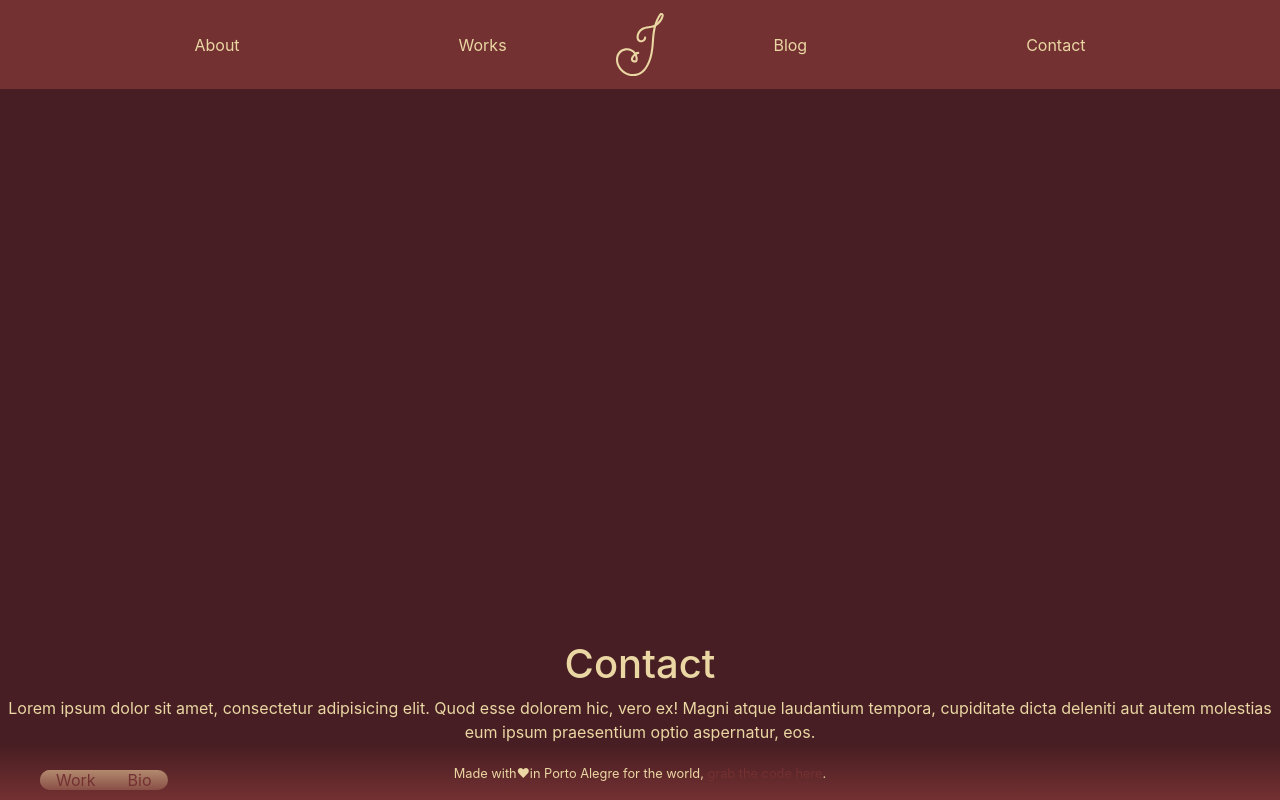
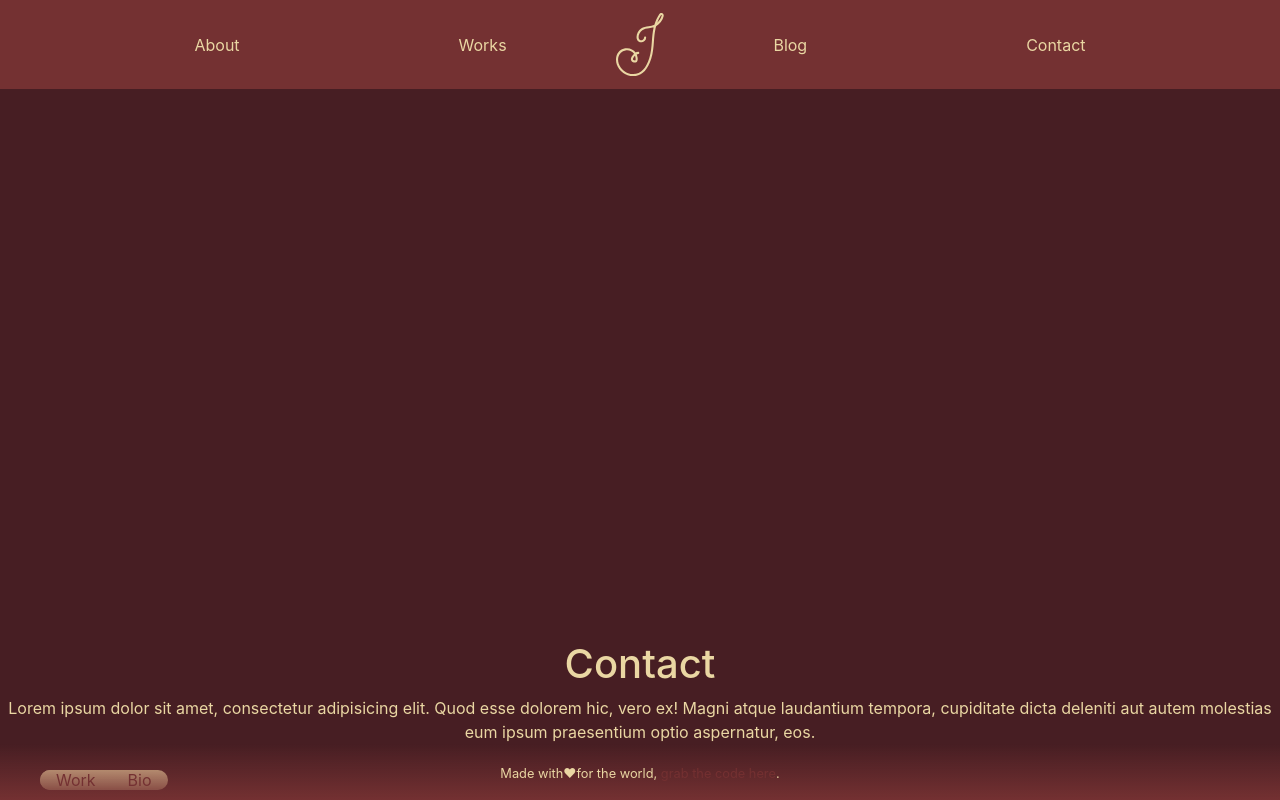
Before and after one commit to juliomoreira/juliomoreira, a React (Create React App) app: page /contact in a window 1280 px wide. Built offline with nearby package versions, Linux system fonts and the light colour scheme.

Commit message:
Added github link target and rel.

```diff
--- a/src/Components/Footer/Footer.js
+++ b/src/Components/Footer/Footer.js
@@ -11,8 +11,8 @@ const Footer = () => {
               <span className="icon icon_heart" title="Love">
                 &#10084;
               </span>
-              in Porto Alegre for the world,{" "}
-              <a href="//github.com/juliomoreira/juliomoreira.github.io" title="View the code on GitHub">
+              for the world,{" "}
+              <a href="//github.com/juliomoreira/juliomoreira.github.io" target="_blank" rel="noopener noreferrer">
                 grab the code here
               </a>
               .
```
